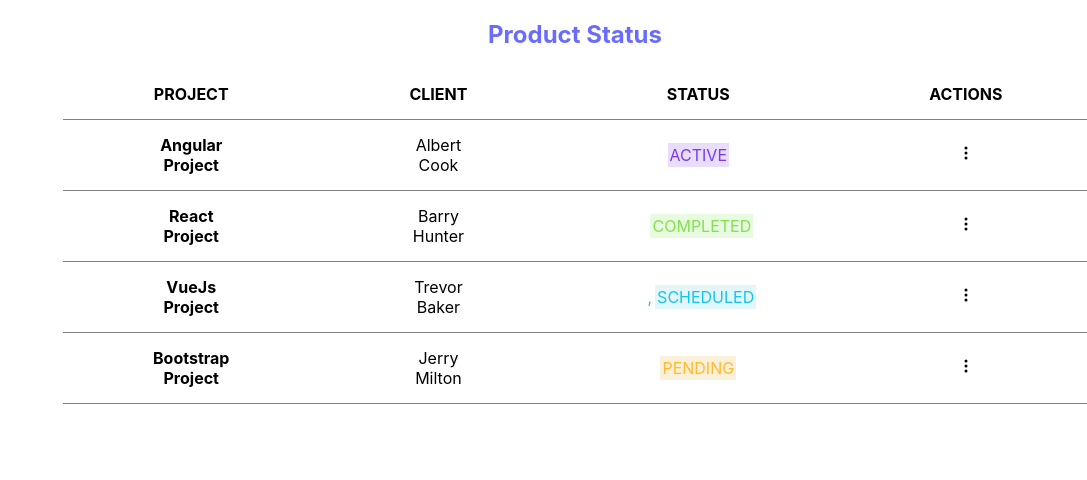
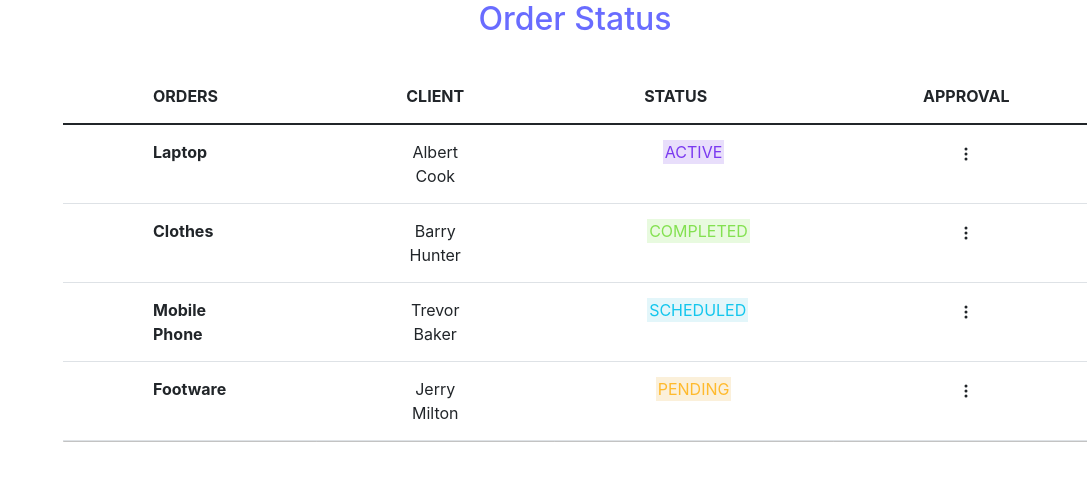
Before and after one commit to ShailajaTripathi/table-int, a React (Create React App) app: page / in a window 1280 px wide. Shown: the top 480 px of the page, without its empty margins (193-1280 px from the left). Built offline with nearby package versions, Linux system fonts and the light colour scheme.

Commit message:
final commit

```diff
--- a/public/index.html
+++ b/public/index.html
@@ -3,12 +3,12 @@
   <head>
     <meta charset="utf-8" />
     <link rel="icon" href="%PUBLIC_URL%/favicon.ico" />
-    <!-- <link
+    <link
       href="https://cdn.jsdelivr.net/npm/bootstrap@5.1.3/dist/css/bootstrap.min.css"
       rel="stylesheet"
       integrity="sha384-1BmE4kWBq78iYhFldvKuhfTAU6auU8tT94WrHftjDbrCEXSU1oBoqyl2QvZ6jIW3"
       crossorigin="anonymous"
-    /> -->
+    />
     <meta name="viewport" content="width=device-width, initial-scale=1" />
     <meta name="theme-color" content="#000000" />
     <meta
--- a/src/Components/Styles/table.css
+++ b/src/Components/Styles/table.css
@@ -1,5 +1,8 @@
 .table-container{
     margin-left:20%;
+}
+.table{
+    margin-top: 3%;
 }
 .table-head{
     color:#696cff;
@@ -7,6 +10,10 @@
 .action{
     cursor: pointer;
 
+}
+.action:hover{
+    background-color: #f4f4f7;
+    color:#696cff;
 }
 .status{
     margin:3%;
@@ -53,6 +60,7 @@ tbody, td, tfoot, th, thead, tr {
     border-color: inherit;
     border-style: solid;
     border-width: 0;
+    text-align: left;
 }
 table tr td,table tr td{
     text-align: center;
--- a/src/Components/Table.jsx
+++ b/src/Components/Table.jsx
@@ -1,57 +1,55 @@
 import React from "react";
 import './Styles/table.css'
 import Popup from 'reactjs-popup';
-import {BsThreeDotsVertical} from 'react-icons/bs';
+import { BsThreeDotsVertical } from 'react-icons/bs';
 import ApprovePopup from "./ApprovePopup";
 
 function Pills() {
   return (
     <div className="table-container">
-      <h2 className="table-head">Product Status</h2>
+      <h2 className="table-head">Order Status</h2>
       <table class="table">
         <thead>
           <tr>
-      <th scope="col">PROJECT</th>
+            <th scope="col">ORDERS</th>
             <th scope="col">CLIENT</th>
             <th scope="col">STATUS</th>
-      <th scope="col">ACTIONS</th>
+            <th scope="col">APPROVAL</th>
           </tr>
         </thead>
         <tbody>
           <tr>
-      <th scope="row">Angular Project</th>
+            <th scope="row">Laptop</th>
             <td>Albert Cook</td>
             <td className="active">  <span className="active status">ACTIVE</span></td>
             <td className="action"> <Popup modal
-        trigger={<BsThreeDotsVertical/>} >
-<ApprovePopup/>
-    </Popup></td>
-    </tr>
-    <tr>
-      <th scope="row">React Project</th>
-      <td>Barry Hunter</td>
-      <td className="complete"><span className="complete status">COMPLETED</span></td>
-      <td className="action"> <Popup modal
-        trigger={<BsThreeDotsVertical/>} >
+              trigger={<BsThreeDotsVertical />} >
               <ApprovePopup />
             </Popup></td>
           </tr>
           <tr>
-      <th scope="row">VueJs Project</th>
-      <td>Trevor Baker</td>
-      <td className="schedule">,<span className="schedule status">SCHEDULED</span></td>
+            <th scope="row">Clothes</th>
+            <td>Barry Hunter</td>
+            <td className="complete"><span className="complete status">COMPLETED</span></td>
             <td className="action"> <Popup modal
-        trigger={<BsThreeDotsVertical/>} >
-<ApprovePopup/>
+              trigger={<BsThreeDotsVertical />} >
+              <ApprovePopup />
             </Popup></td>
           </tr>
           <tr>
-      <th scope="row">Bootstrap Project</th>
+            <th scope="row">Mobile Phone</th>
+            <td>Trevor Baker</td>
+            <td className="schedule"><span className="schedule status">SCHEDULED</span></td>
+            <td className="action"><Popup modal
+              trigger={<BsThreeDotsVertical />}><ApprovePopup /></Popup></td>
+          </tr>
+          <tr>
+            <th scope="row">Footware</th>
             <td>Jerry Milton</td>
             <td className="pending"><span className="pending status">PENDING</span></td>
             <td className="action"> <Popup modal
-        trigger={<BsThreeDotsVertical/>} >
-<ApprovePopup/>
+              trigger={<BsThreeDotsVertical />} >
+              <ApprovePopup />
             </Popup></td>
           </tr>
         </tbody>
--- a/src/Components/UploadDoc.jsx
+++ b/src/Components/UploadDoc.jsx
@@ -20,7 +20,7 @@ function UploadDoc() {
                         <span className='btn btn-file'>
                             <ImUpload2 style={{ fontSize: "20px" }} />
                             Upload Adhar
-                            <input type="file" /></span> <br />
+                            <input type="file" /></span><br />
                         <span className='btn  btn-file'>
                             <ImUpload2 style={{ fontSize: "20px" }} />
                             Upload PAN
```
Lines whose indentation alone changed are shown as unchanged.
